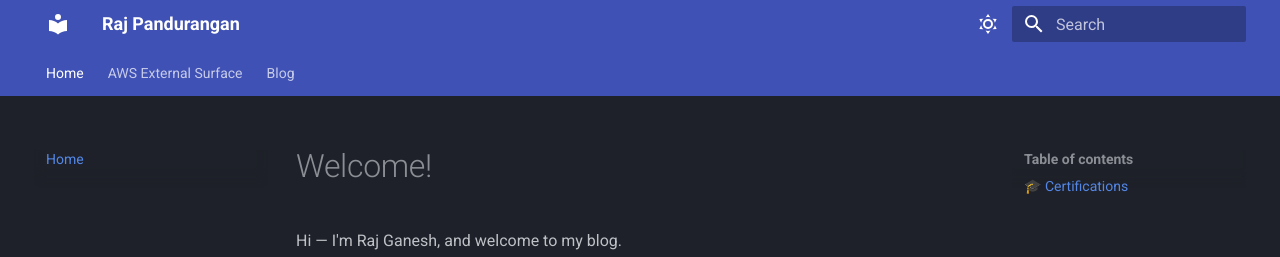
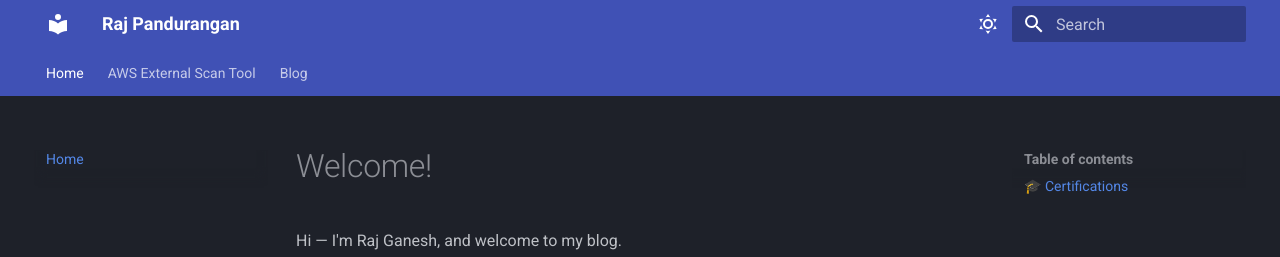
Before and after one commit to SatoriSec/blog, an MkDocs documentation site: the page built from docs/index.md, in a window 1280 px wide and 1330 px high. Shown: the top 257 px of the window. Built offline with MkDocs 1.6.1 and Material for MkDocs 9.7.7, drawn with Linux system fonts in a browser that asks for light colours.

Commit message:
'initaldocs'

```diff
--- a/mkdocs.yml
+++ b/mkdocs.yml
@@ -21,7 +21,7 @@ theme:
 
 nav:
   - Home: index.md
-  - AWS External Surface:
+  - AWS External Scan Tool :
       - Index: awsorgscan/index.md
       - Getting Started: awsorgscan/getting-started.md
       - Building: awsorgscan/building.md
```
